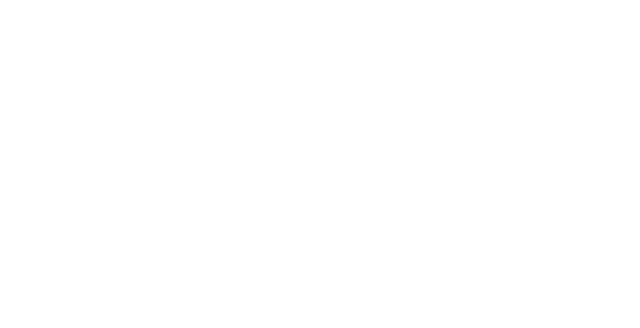
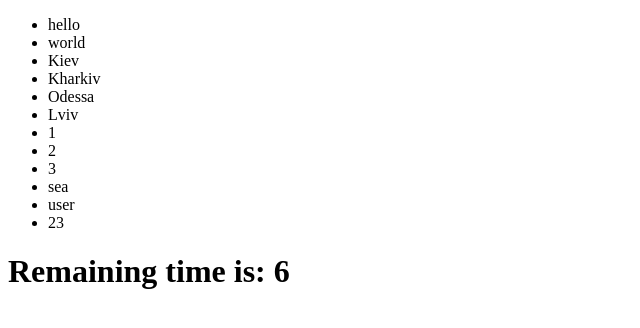
Before and after one commit to Sava4/JS-Homework-7.github.io, a plain HTML site: page index.html in a window 1280 px wide. Shown: the whole page, without its empty margins (0-640 px from the left). Drawn offline with Linux system fonts and the light colour scheme.

Commit message:
One advanced task is complete

```diff
--- a/index.html
+++ b/index.html
@@ -8,6 +8,7 @@
     <title>Node List</title>
 </head>
 <body>
-
+    <div id="main"></div>
+    <h1 id="timer"></h1>
 </body>
 </html>
--- a/script.js
+++ b/script.js
@@ -1 +1,37 @@
 //Опишите своими словами, как Вы понимаете, что такое Document Object Model (DOM)
+
+let arr = ['hello', 'world', 'Kiev', 'Kharkiv', 'Odessa', 'Lviv'];
+let arr2 = ['1', '2', '3', 'sea', 'user', 23];
+
+let main = document.getElementById('main');
+let unordered = document.createElement('ul');
+let listItem = document.createElement('li');
+
+const newLi = val => {
+    let l = document.createElement('li');
+    l.innerText = `${val}`;
+    return l;
+}
+
+const mapOverList = array => {
+    array.map (el => unordered.appendChild(newLi(el)));
+    main.appendChild(unordered);
+}
+
+let tim = 10
+const clearList = () => {
+    if (tim !== 0) {
+        document.getElementById('timer').innerText = `Remaining time is: ${tim}`
+        tim--
+    } else {
+        main.removeChild(unordered);
+        clearInterval(interval);
+        document.getElementById('timer').innerText = 'No time left!'
+    }
+}
+
+
+mapOverList(arr);
+mapOverList(arr2);
+
+const interval = setInterval(clearList, 1000);
```
